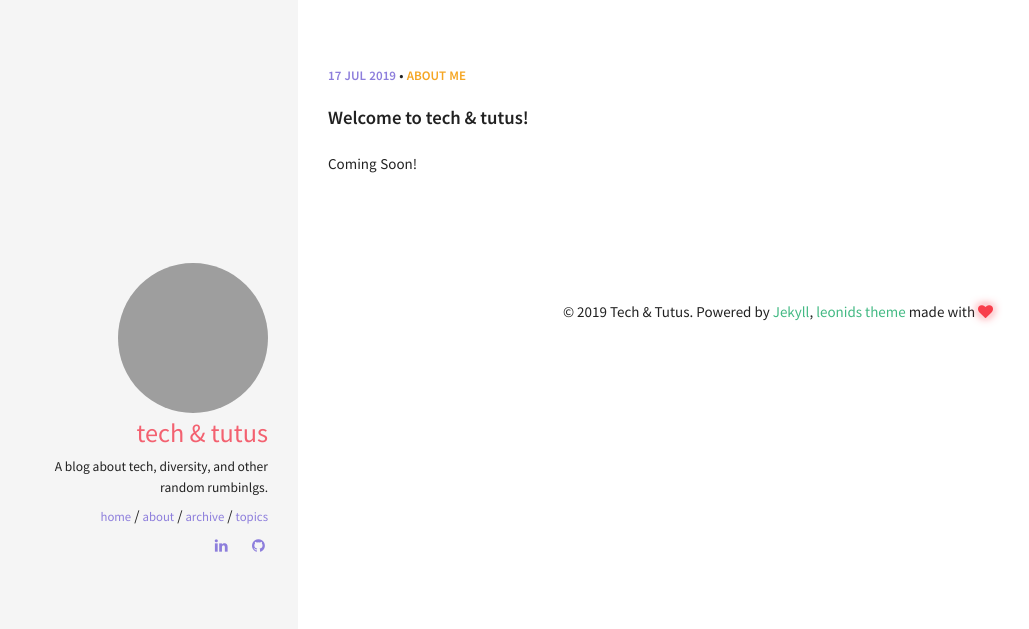
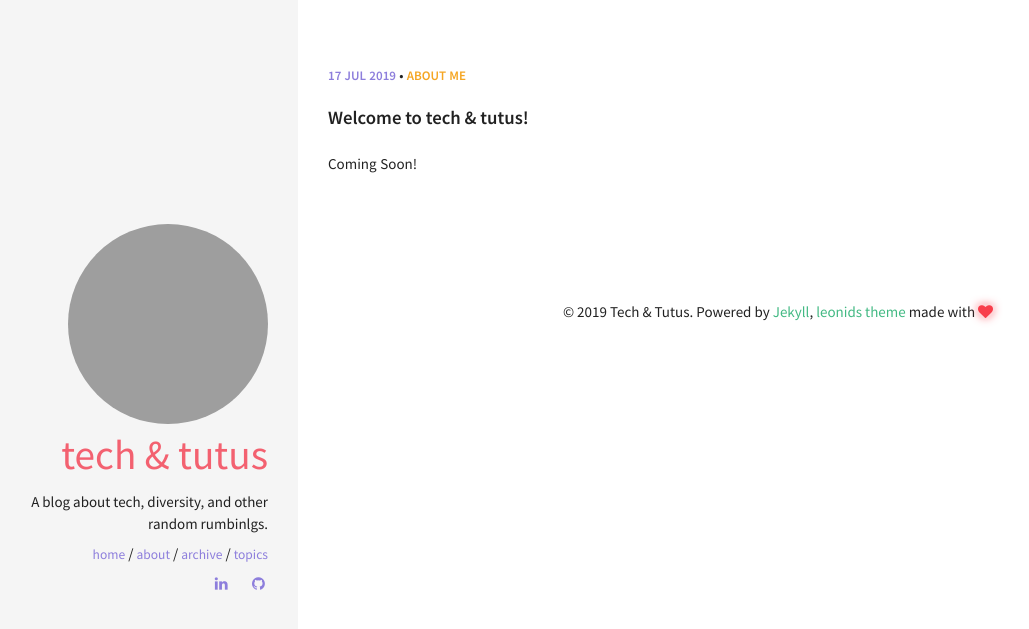
Before and after one commit to briaugenreich/briaugenreich.github.io, a Jekyll site: the page built from index.html, in a window 1280 px wide. Shown: the top 629 px of the page, without its empty margins (22-1051 px from the left). Built offline with Jekyll 4.4.1, drawn with Linux system fonts in a browser that asks for light colours.

Commit message:
update sidebar layout

```diff
--- a/_sass/pages/_layout.scss
+++ b/_sass/pages/_layout.scss
@@ -22,8 +22,8 @@
   padding: 0 30px;
   .avatar {
     border-radius: 50%;
-    width: 150px;
-    height: 150px;
+    width: 200px;
+    height: 200px;
     float: none;
     @include media-query($medium-screen) {
       margin-right: 0;
@@ -32,7 +32,7 @@
   .author_name {
     display: block;
     color: #F36170;
-    font-size: 1.75em;
+    font-size: 2.75em;
     text-transform: lowercase;
   }
   .author_job {
@@ -44,7 +44,7 @@
     margin: -5px auto 10px;
   }
   .author_bio {
-    font-size: 90%;
+    font-size: 100%;
     display: block;
   }
   @include media-query($medium-screen) {
@@ -89,7 +89,7 @@
     & a {
       margin-top: 1em;
       text-transform: lowercase;
-      font-size: 85%;
+      font-size: 90%;
       color: $secondary;
       &:hover,
       &:focus {
```
